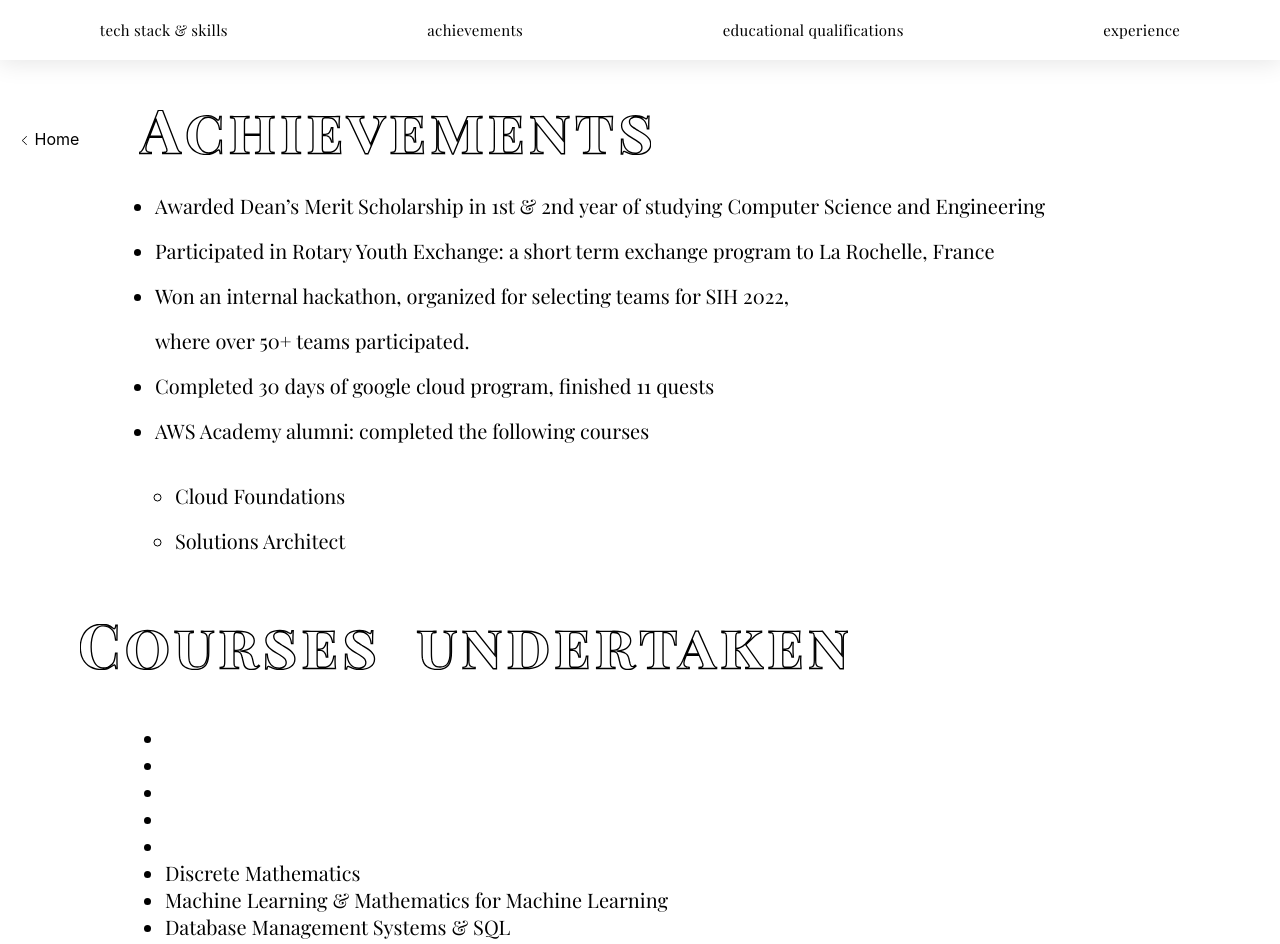
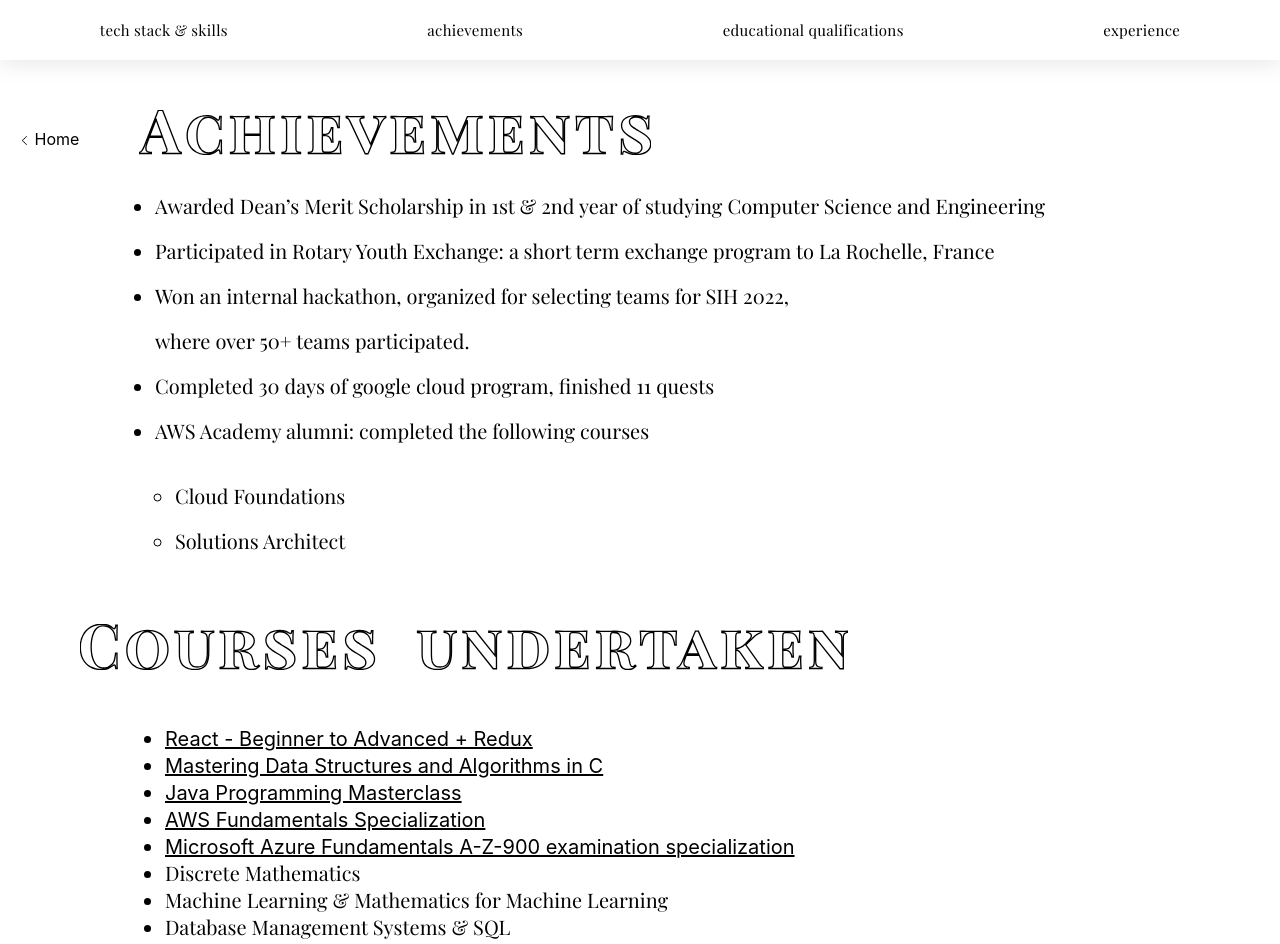
Before and after one commit to ketakitankk/portfolio-website, a React (Create React App) app in the folder my-app/: page /portfolio-website/achievements in a window 1280 px wide. Shown: the top 944 px of the page. Built offline with nearby package versions, Linux system fonts and the light colour scheme; a web font is replaced by a local one.

Commit message:
Update files

```diff
--- a/my-app/src/Components/Achievements.css
+++ b/my-app/src/Components/Achievements.css
@@ -54,7 +54,7 @@
     color: black;
 }
 
-.link{
+.course-link{
     color: black;
     /* position: relative; */
     /* top: 20px; */
--- a/my-app/src/Components/Achievements.jsx
+++ b/my-app/src/Components/Achievements.jsx
@@ -28,11 +28,11 @@ const Achievements = () => {
       <img src={courses} alt="courses" className='course'></img>
       <div className='courses-undertaken'>
         <ul>
-          <li className='courses'><a className='link' href="https://www.udemy.com/certificate/UC-d930da32-5109-460b-b586-1a2bca61e351/">React - Beginner to Advanced + Redux </a></li>
-          <li className='courses'><a className='link' href="https://www.udemy.com/certificate/UC-bd61c5b5-294b-4391-bcf1-add84fdde4d8/">Mastering Data Structures and Algorithms in C</a></li>
-          <li className='courses'><a className='link' href="https://www.udemy.com/certificate/UC-1f5215d6-45b9-4579-a69d-4ecbe52fbb92/">Java Programming Masterclass </a></li>
-          <li className='courses'><a className='link' href="https://coursera.org/share/cabab08a05a3bd55e7543f3a8cc26e8d">AWS Fundamentals Specialization</a></li>
-          <li className='courses'><a className='link' href="https://coursera.org/share/e3cb81e78db54a2aa27146f2c28c2e7a">Microsoft Azure Fundamentals A-Z-900 examination specialization </a></li>
+          <li className='courses'><a className='course-link' href="https://www.udemy.com/certificate/UC-d930da32-5109-460b-b586-1a2bca61e351/">React - Beginner to Advanced + Redux </a></li>
+          <li className='courses'><a className='course-link' href="https://www.udemy.com/certificate/UC-bd61c5b5-294b-4391-bcf1-add84fdde4d8/">Mastering Data Structures and Algorithms in C</a></li>
+          <li className='courses'><a className='course-link' href="https://www.udemy.com/certificate/UC-1f5215d6-45b9-4579-a69d-4ecbe52fbb92/">Java Programming Masterclass </a></li>
+          <li className='courses'><a className='course-link' href="https://coursera.org/share/cabab08a05a3bd55e7543f3a8cc26e8d">AWS Fundamentals Specialization</a></li>
+          <li className='courses'><a className='course-link' href="https://coursera.org/share/e3cb81e78db54a2aa27146f2c28c2e7a">Microsoft Azure Fundamentals A-Z-900 examination specialization </a></li>
           <li className='courses'>Discrete Mathematics</li>
           <li className='courses'>Machine Learning & Mathematics for Machine Learning</li>
           <li className='courses'>Database Management Systems & SQL</li>
```
